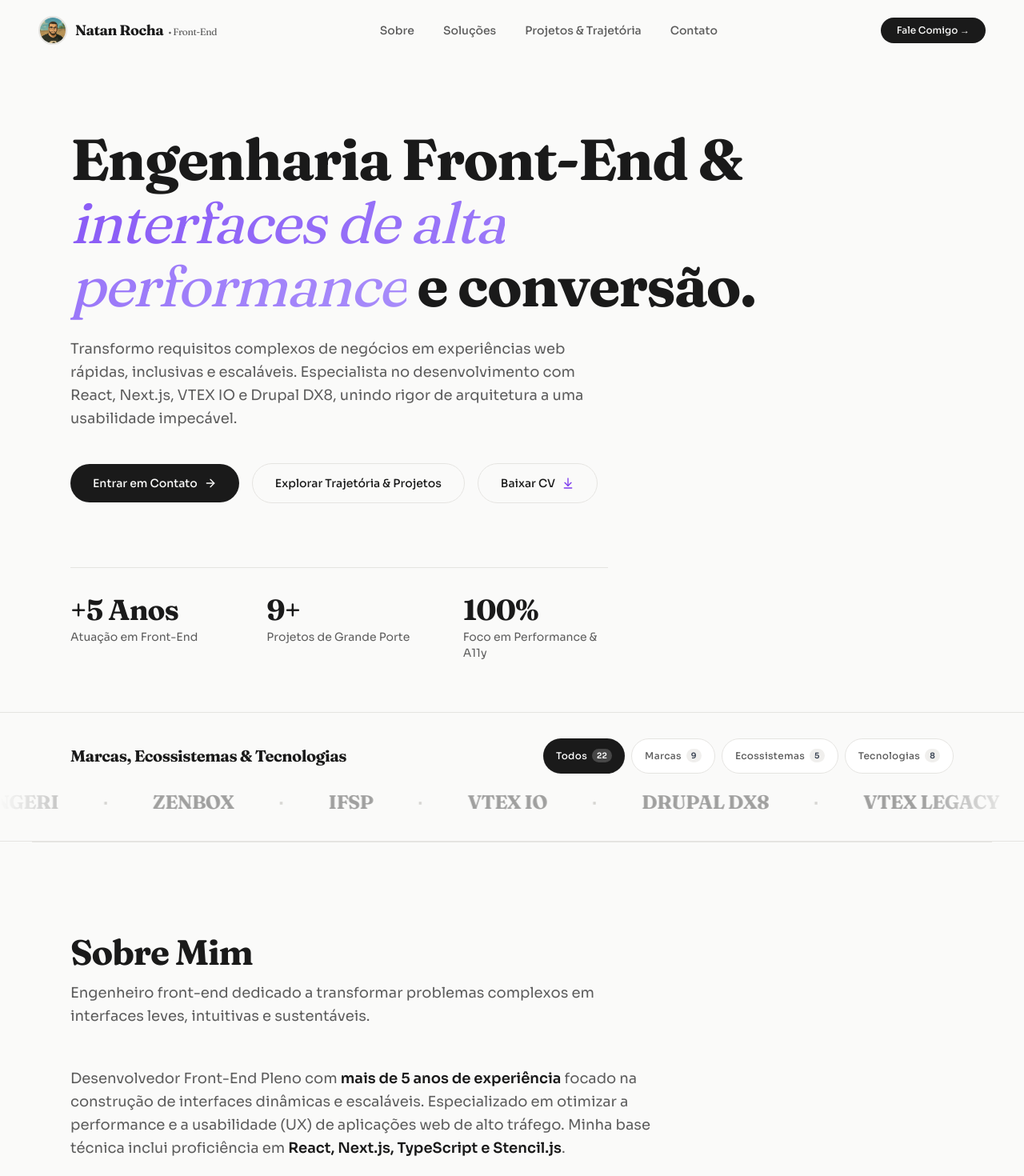
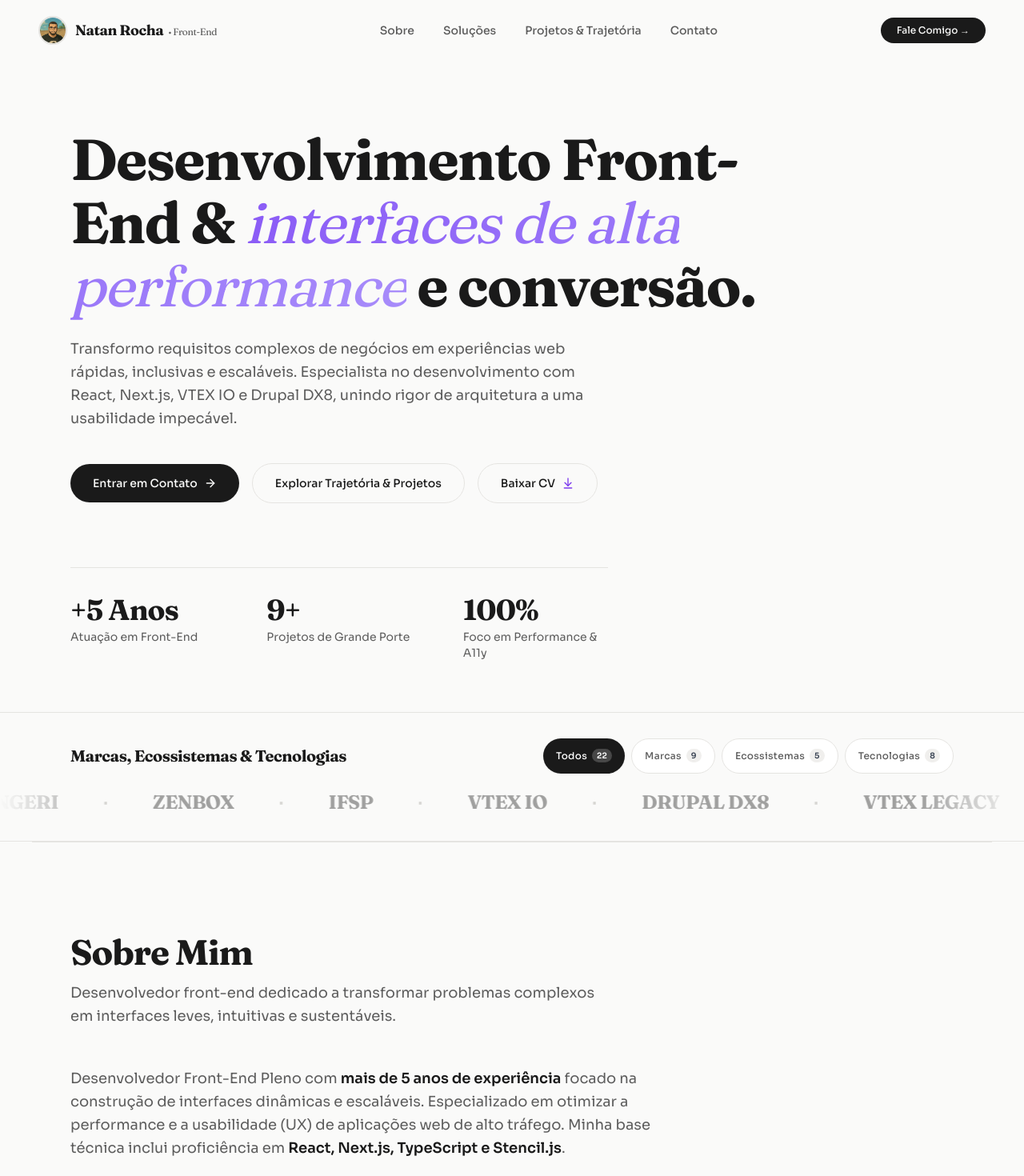
Before and after one commit to NatanRocha43/portifolio-next, a Next.js app: page / in a window 1280 px wide. Shown: the top 1470 px of the page at 80% size. Built offline with nearby package versions, Linux system fonts and the light colour scheme.

Commit message:
fix: update nomenclature from engineer to developer across portfolio

```diff
--- a/src/app/_data/projects.tsx
+++ b/src/app/_data/projects.tsx
@@ -37,7 +37,7 @@ export const projects: Project[] = [
     id: 2,
     title: "Sustentação Crítica & Otimização de Conversão",
     company: "Carinhoso (Grupo Malwee)",
-    role: "Front-End Engineer (VTEX Legacy & IO)",
+    role: "Front-End Developer (VTEX Legacy & IO)",
     period: "2022 — 2023",
     category: "VTEX IO & Moda Infantil",
     iconType: "vtex",
@@ -153,7 +153,7 @@ export const projects: Project[] = [
     id: 6,
     title: "Landing Page Dinâmica & Motor de Conversão",
     company: "ZenBox",
-    role: "Front-End Engineer & UI Specialist (Freelance)",
+    role: "Front-End Developer & UI Specialist (Freelance)",
     period: "2022",
     category: "React & Alta Conversão",
     iconType: "react",
@@ -210,7 +210,7 @@ export const projects: Project[] = [
     id: 8,
     title: "App de Automação para Clonagem de Promoções",
     company: "Ecossistema VTEX",
-    role: "Front-End Engineer (VTEX App)",
+    role: "Front-End Developer (VTEX App)",
     period: "2021 — 2022",
     category: "VTEX IO & Automação",
     iconType: "vtex",
--- a/src/app/_data/services.tsx
+++ b/src/app/_data/services.tsx
@@ -6,7 +6,7 @@ export type { Service };
 
 export const services: Service[] = [
   {
-    title: "Engenharia de Interface & Acessibilidade",
+    title: "Desenvolvimento de Interface & Acessibilidade",
     description:
       "Construção de interfaces responsivas, reativas e com conformidade estrita às diretrizes WCAG 2.1 AA. Foco em tempos de carregamento instantâneos, fidelidade pixel-perfect e experiência fluida em qualquer dispositivo.",
     icon: <Cpu className="w-6 h-6 text-[#8B5CF6]" aria-hidden="true" />,
--- a/src/app/components/sections/AboutMe.tsx
+++ b/src/app/components/sections/AboutMe.tsx
@@ -58,7 +58,7 @@ export default function AboutMe() {
     >
       <SectionTitle
         title="Sobre Mim"
-        description="Engenheiro front-end dedicado a transformar problemas complexos em interfaces leves, intuitivas e sustentáveis."
+        description="Desenvolvedor front-end dedicado a transformar problemas complexos em interfaces leves, intuitivas e sustentáveis."
       />
 
       <div className="flex flex-col gap-12">
--- a/src/app/components/sections/Hero.tsx
+++ b/src/app/components/sections/Hero.tsx
@@ -17,7 +17,7 @@ export default function Hero() {
       <div className="w-full flex flex-col items-start text-left">
         {/* Big Editorial Heading with Fraunces */}
         <h1 className="font-display text-4xl sm:text-6xl lg:text-[72px] font-bold tracking-tight text-[#1A1A1A] leading-[1.1] max-w-4xl mb-6">
-          Engenharia Front-End &{" "}
+          Desenvolvimento Front-End &{" "}
           <span className="bg-gradient-to-r from-[#8B5CF6] to-[#A78BFA] bg-clip-text text-transparent italic font-normal">
             interfaces de alta performance
           </span>{" "}
--- a/src/app/components/sections/OpenToOpportunities.tsx
+++ b/src/app/components/sections/OpenToOpportunities.tsx
@@ -4,7 +4,7 @@ const ROLES = [
   "Front-End Developer (Pleno / Senior)",
   "Especialista VTEX IO & E-commerce",
   "Especialista Drupal DX8 & Stencil.js",
-  "Engenharia React & Next.js",
+  "Desenvolvimento React & Next.js",
   "Projetos Freelance & Consultoria",
 ] as const;
 
--- a/src/app/layout.tsx
+++ b/src/app/layout.tsx
@@ -36,7 +36,7 @@ export const metadata: Metadata = {
   },
   openGraph: {
     title: "Natan Rocha | Desenvolvedor Front-End",
-    description: "Portfólio profissional de Natan Rocha, especialista em engenharia de interface, performance web e e-commerce.",
+    description: "Portfólio profissional de Natan Rocha, especialista em desenvolvimento de interfaces, performance web e e-commerce.",
     url: "https://portifolio-next-eight.vercel.app",
     type: "website",
     locale: "pt_BR",
```
